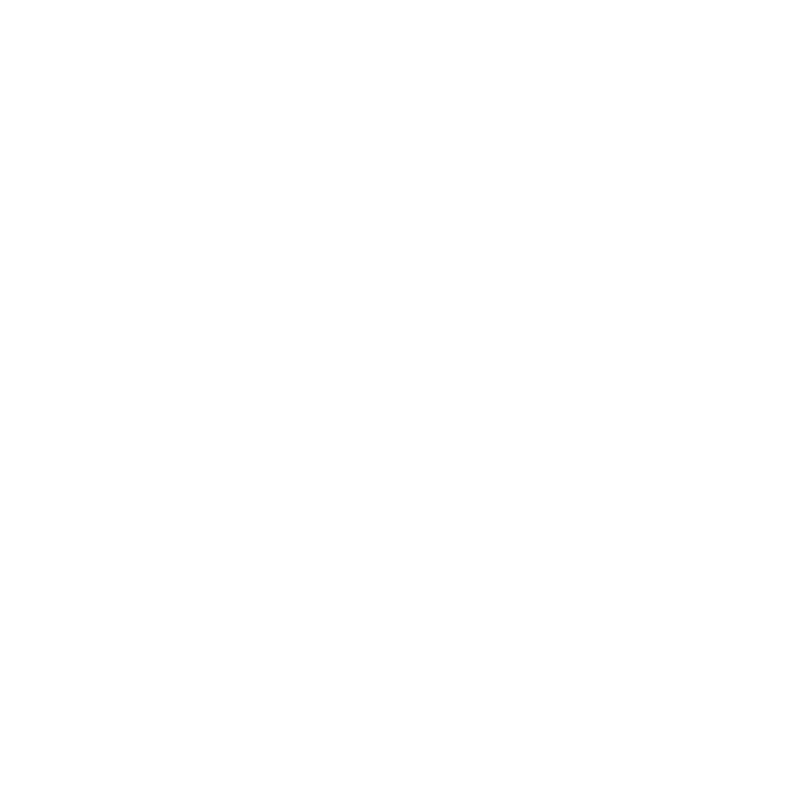
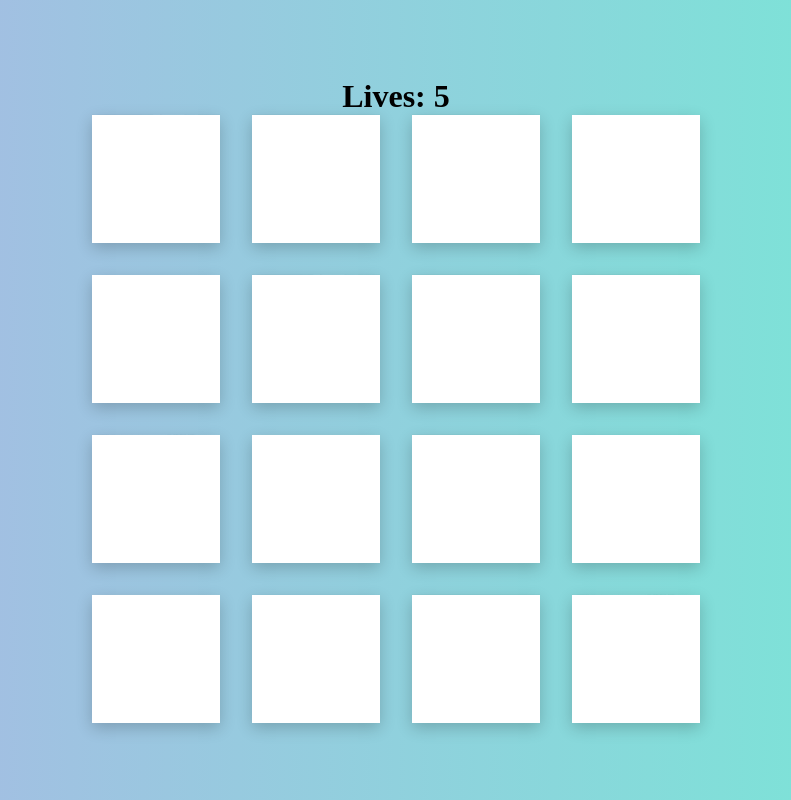
Before and after one commit to Heimdall21/memory-game, a plain HTML site: page index.html in a window 1280 px wide. Shown: the whole page, without its empty margins (244-1035 px from the left). Drawn offline with Linux system fonts and the light colour scheme.

Commit message:
About to finish the memory game code - deciding how to execute the game over functionality

```diff
--- a/app.js
+++ b/app.js
@@ -0,0 +1,116 @@
+// Grab relevant HTML elements
+const section = document.querySelector('section');
+const playerLivesCount = document.querySelector('span');
+let playerLives = 5;
+
+
+// add javascript to HTML document
+playerLivesCount.textContent = playerLives;
+
+// generate cards: images and names of card
+const getData = () => [
+  {imgSrc: './images/beatles.jpeg', name: "beatles"},
+  {imgSrc: './images/blink182.jpeg', name: "blink 182"},
+  {imgSrc: './images/fkatwigs.jpeg', name: "fka twigs"},
+  {imgSrc: './images/fleetwood.jpeg', name: "fleetwood"},
+  {imgSrc: './images/joy-division.jpeg', name: "joy division"},
+  {imgSrc: './images/ledzep.jpeg', name: "led zeppelin"},
+  {imgSrc: './images/metallica.jpeg', name: "metallica"},
+  {imgSrc: './images/pinkfloyd.jpeg', name: "pink floyd"},
+  {imgSrc: './images/beatles.jpeg', name: "beatles"},
+  {imgSrc: './images/blink182.jpeg', name: "blink 182"},
+  {imgSrc: './images/fkatwigs.jpeg', name: "fka twigs"},
+  {imgSrc: './images/fleetwood.jpeg', name: "fleetwood"},
+  {imgSrc: './images/joy-division.jpeg', name: "joy division"},
+  {imgSrc: './images/ledzep.jpeg', name: "led zeppelin"},
+  {imgSrc: './images/metallica.jpeg', name: "metallica"},
+  {imgSrc: './images/pinkfloyd.jpeg', name: "pink floyd"}
+];
+
+// function that randomizes card
+
+const randomize = () => {
+  const cardData = getData();
+  // this randomizes the array
+  cardData.sort(() => Math.random() - 0.5);
+  return cardData;
+}
+
+// Card generator function
+const cardGenerator = () => {
+  const cardData = randomize();
+
+  // Generate the HTML
+  cardData.forEach((item, index) => {
+    const card = document.createElement('div');
+    const face = document.createElement('img');
+    const back = document.createElement('div');
+    card.classList = 'card';
+    face.classList = 'face';
+    back.classList = 'back';
+
+    // attach info to card
+    face.src = item.imgSrc;
+    card.setAttribute('name', item.name);
+
+    // attach the cards to the "section" html element
+    section.appendChild(card);
+    card.appendChild(face);
+    card.appendChild(back);
+
+    // add event listener to card
+    card.addEventListener('click', (e) => {
+      card.classList.toggle('toggleCard');
+      //const gameStatus = checkCards(e)
+
+    })
+  })
+}
+
+// check cards
+const checkCards = (e) => {
+  const clickedCard = e.target;
+  console.log(clickedCard);
+  clickedCard.classList.add('flipped');
+
+  const flippedCards = document.querySelectorAll('.flipped');
+
+
+  console.log(flippedCards)
+
+  // logic for two flipped cards
+  if(flippedCards.length === 2){
+    if(flippedCards[0].getAttribute('name') === flippedCards[1].getAttribute('name')){
+      console.log("match");
+      flippedCards.forEach(card => {
+        card.classList.remove('flipped');
+      })
+
+      // if everything is flipped
+
+    }else{
+      console.log("wrong");
+      // remove all the "flipped cards" class
+      flippedCards.forEach(card => {
+        card.classList.remove('flipped');
+        setTimeout(() => card.classList.remove('toggleCard'), 1000);
+      })
+
+      // lose a life
+      console.log(playerLives)
+
+      playerLives -= 1;
+      playerLivesCount.textContent = playerLives;
+      if(playerLives == 0){
+        //game over; should not be able to flip any more cards
+
+
+      }
+    }
+  }
+}
+
+
+
+
+cardGenerator();
--- a/index.html
+++ b/index.html
@@ -8,6 +8,8 @@
     <link rel="stylesheet" href="style.css" />
   </head>
   <body>
+    <h1>Lives: <span class="playerLivesCount"></span></h1>
+    <section></section>
     <script src="./app.js"></script>
   </body>
 </html>
--- a/style.css
+++ b/style.css
@@ -0,0 +1,50 @@
+* {
+  margin: 0;
+  padding: 0;
+  box-sizing: border-box;
+}
+body {
+  height: 100vh;
+  background: #74ebd5;
+  background: -webkit-linear-gradient(
+    to right,
+    #acb6e5,
+    #74ebd5
+  );
+  background: linear-gradient(to right, #acb6e5, #74ebd5);
+  display: flex;
+  justify-content: center;
+  align-items: center;
+  flex-direction: column;
+}
+
+section{
+  display: grid;
+  grid-template-columns: repeat(4, 8rem);
+  grid-template-rows: repeat(4, 8rem);
+  grid-gap: 2rem;
+  perspective: 800px;
+}
+
+.card {
+  position: relative;
+  transform-style: preserve-3d;
+  transition: transform 2s cubic-bezier(0.175, 0.885, 0.32, 1.275);
+  box-shadow: rgba(0,0,0,0.2) 0px 5px 15px;
+}
+.face,
+.back{
+  width: 100%;
+  height: 100%;
+  position: absolute;
+  pointer-events: none;
+}
+
+.back {
+  background: white;
+  backface-visibility: hidden;
+}
+
+.toggleCard{
+  transform: rotateY(180deg);
+}
```
